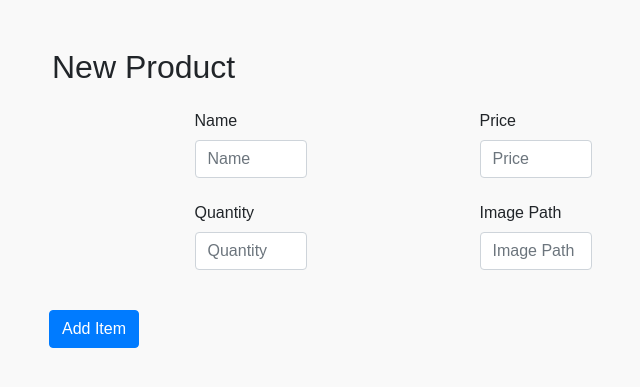
After one commit to milosmerdovic/Mobile-Phone-Online-Store, a Spring app: page /admin/add-item in a window 1280 px wide. The commit adds this page. Shown: the top 387 px of the page, without its empty margins (33-673 px from the left). Run offline with Thymeleaf, Linux system fonts and the light colour scheme; the template is opened without the code that fills it, so the values that code supplies are empty; some libraries are stand-ins or nearby versions.

Commit message:
Upgraded admin page

```diff
--- a/src/main/resources/application.properties
+++ b/src/main/resources/application.properties
@@ -12,5 +12,5 @@ server.error.include-stacktrace=always
 #Thymeleaf
 spring.thymeleaf.prefix=classpath:/templates
 #Spring Security
-spring.security.user.name=admin
-spring.security.user.password=admin
+spring.security.user.name=user
+spring.security.user.password=user
--- /dev/null
+++ b/src/main/resources/templates/admin/add-item.html
@@ -0,0 +1,51 @@
+<!DOCTYPE html>
+<html xmlns="http://www.w3.org/1999/xhtml" xmlns:th="http://www.thymeleaf.org" xmlns:sec="http://www.thymeleaf.org/thymeleaf-extras-springsecurity4">
+<head>
+<meta charset="utf-8">
+    <meta http-equiv="x-ua-compatible" content="ie=edge">
+    <title>Mobile Web Shop</title>
+    <meta name="viewport" content="width=device-width, initial-scale=1.0">
+    <link href="https://cdn.jsdelivr.net/npm/bootstrap@5.0.0-beta1/dist/css/bootstrap.min.css" rel="stylesheet" integrity="sha384-giJF6kkoqNQ00vy+HMDP7azOuL0xtbfIcaT9wjKHr8RbDVddVHyTfAAsrekwKmP1" crossorigin="anonymous">
+    <link rel="stylesheet" href="https://stackpath.bootstrapcdn.com/bootstrap/4.1.3/css/bootstrap.min.css" integrity="sha384-MCw98/SFnGE8fJT3GXwEOngsV7Zt27NXFoaoApmYm81iuXoPkFOJwJ8ERdknLPMO" crossorigin="anonymous">
+    <link rel="stylesheet" href="https://use.fontawesome.com/releases/v5.4.1/css/all.css" integrity="sha384-5sAR7xN1Nv6T6+dT2mhtzEpVJvfS3NScPQTrOxhwjIuvcA67KV2R5Jz6kr4abQsz" crossorigin="anonymous">
+    <link rel="stylesheet" th:href="@{css/style.css}" href="../static/css/style.css">
+</head>
+<body>
+<div class="container my-5">
+    <h2 class="mb-3">New Product</h2>
+    <div class="row">
+        <div class="col-md-6">
+            <form action="#" method="post" th:action="@{/add-item}" th:object="${product}">
+                <div class="row">
+                    <div class="form-group col-md-3">
+                        <label for="name" class="col-form-label">Name</label>
+                        <input type="text" th:field="*{name}" class="form-control" id="name" placeholder="Name">
+                        <span th:if="${#fields.hasErrors('name')}" th:errors="*{name}" class="text-danger"></span>
+                    </div>
+                    <div class="form-group col-md-3">
+                        <label for="price" class="col-form-label">Price</label>
+                        <input type="text" th:field="*{price}" class="form-control" id="price" placeholder="Price">
+                        <span th:if="${#fields.hasErrors('price')}" th:errors="*{price}" class="text-danger"></span>
+                    </div>
+                    <div class="form-group col-md-3">
+                        <label for="quantity" class="col-form-label">Quantity</label>
+                        <input type="text" th:field="*{quantity}" class="form-control" id="quantity" placeholder="Quantity">
+                        <span th:if="${#fields.hasErrors('quantity')}" th:errors="*{quantity}" class="text-danger"></span>
+                    </div>
+                    <div class="form-group col-md-3">
+                        <label for="path" class="col-form-label">Image Path</label>
+                        <input type="text" th:field="*{path}" class="form-control" id="path" placeholder="Image Path">
+                        <span th:if="${#fields.hasErrors('path')}" th:errors="*{path}" class="text-danger"></span>
+                    </div>
+                <div class="row">
+                    <div class="col-md-6 mt-4">
+                        <input type="submit" class="btn btn-primary" value="Add Item">
+                    </div>
+                </div>
+                </div>
+            </form>
+        </div>
+    </div>
+</div>
+</body>
+</html>
```
Also changed, not shown: src/main/resources/templates/admin/admin.html (renamed from src/main/resources/templates/admin.html, +14 -3 lines), src/main/resources/templates/admin/orders.html (added, +21 -0 lines), src/main/resources/templates/admin/update.html (renamed from src/main/resources/templates/admin/edit.html, +12 -5 lines), 13 other files.
